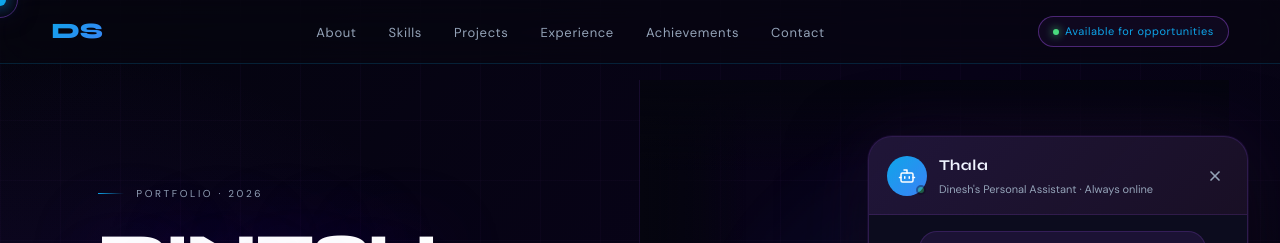
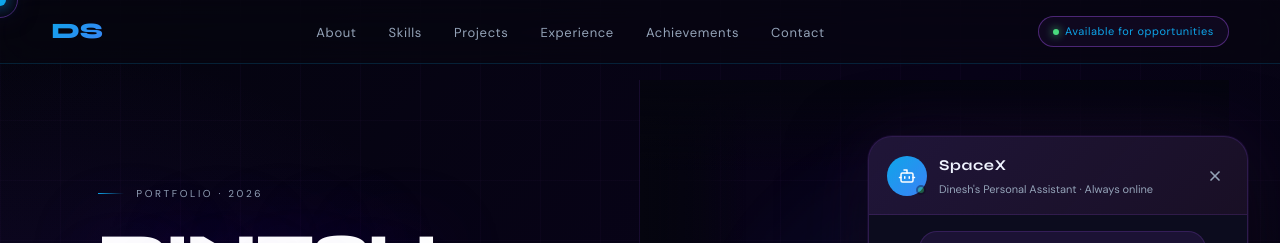
Before and after one commit to DS123-ally/My-Portfolio, a Next.js app: page / in a window 1280 px wide. Both pictures are taken after a click on the button "Open chat assistant". Shown: the top 243 px of the page. Built offline with nearby package versions, Linux system fonts and the light colour scheme.

Commit message:
"chatbot.update"

```diff
--- a/components/ChatBot.tsx
+++ b/components/ChatBot.tsx
@@ -137,7 +137,7 @@ export default function ChatBot() {
     {
       id: 0,
       role: 'bot',
-      text: "Hi! I'm **Thala**, Dinesh's personal AI assistant. 👋\n\nAsk me anything about Dinesh — his skills, projects, experience, or how to get in touch. How can I help you today?",
+      text: "Hi! I'm **SpaceX**, Dinesh's personal AI assistant. 👋\n\nAsk me anything about Dinesh — his skills, projects, experience, or how to get in touch. How can I help you today?",
     },
   ])
   const [input, setInput] = useState('')
@@ -231,7 +231,7 @@ export default function ChatBot() {
                 <span className="chat-header__status" />
               </div>
               <div className="chat-header__info">
-                <div className="chat-header__name">Thala</div>
+                <div className="chat-header__name">SpaceX</div>
                 <div className="chat-header__sub">Dinesh's Personal Assistant · Always online</div>
               </div>
               <button className="chat-header__close" onClick={() => setOpen(false)} aria-label="Close">
```
